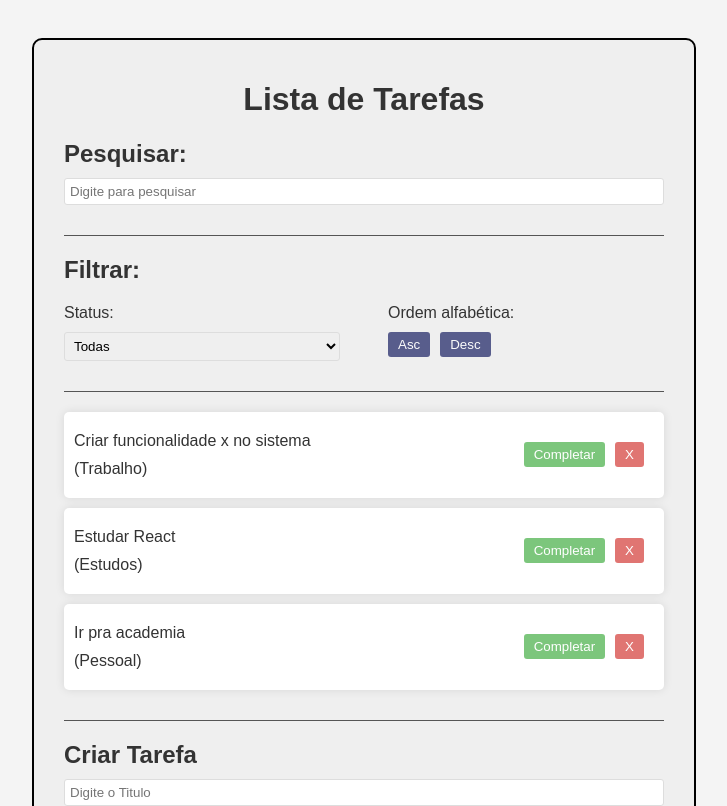
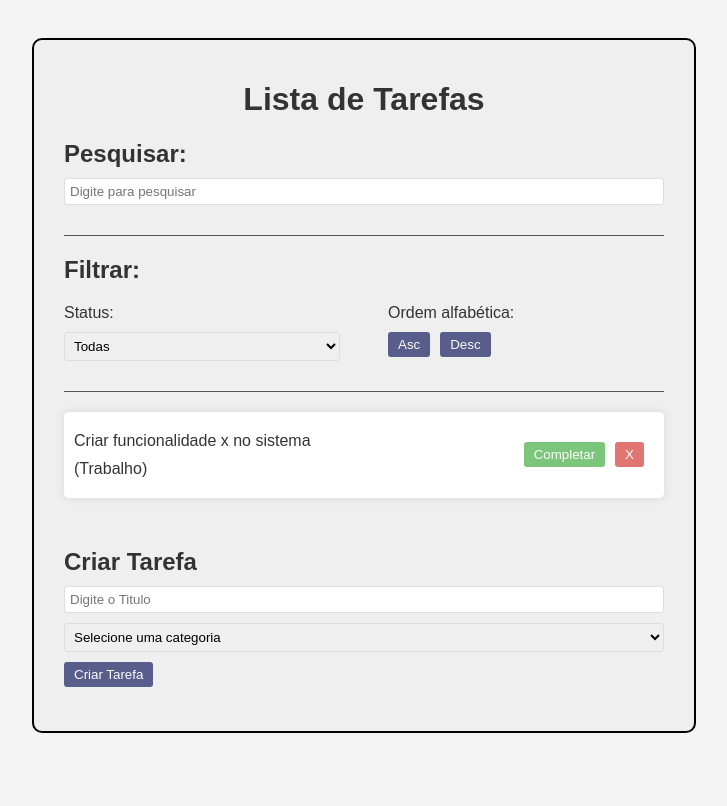
Before and after one commit to marcoshjunior/TodoList, a React (Vite) app: page / in a window 1280 px wide. Shown: the top 806 px of the page, without its empty margins (276-1003 px from the left). Built offline with nearby package versions, Linux system fonts and the light colour scheme.

Commit message:
localstorage adicionado

```diff
--- a/src/App.css
+++ b/src/App.css
@@ -46,7 +46,6 @@
 .todo-list {
   margin-bottom: 20px;
   padding-bottom: 20px;
-  border-bottom: 1px solid #555;
 }
 .todo {
   background-color: #fff;
--- a/src/App.jsx
+++ b/src/App.jsx
@@ -1,4 +1,4 @@
-import { useState } from "react";
+import { useState, useEffect } from "react";
 import Todo from "./components/Todo";
 import TodoForm from "./components/TodoForm";
 import Search from "./components/Search";
@@ -7,26 +7,30 @@
 
 function App() {
   // Armazenando os dados iniciais das tarefas
-  const [todos, setTodos] = useState([
+  // Aqui uma função dentro do useState
+  // Isso faz com que o localStorage seja lido,
+  // só uma vez quando o app carrega
+  const [todos, setTodos] = useState(() => {
+    // tenta pegar dados salvos no navegador
+    const savedTodos = localStorage.getItem("todos");
+    // se existir algo salvo, converte de JSON pra array
+    // se não existir nada, usa os dados padrão
+    return savedTodos
+      ? JSON.parse(savedTodos)
+      : [
           {
             id: 1,
             text: "Criar funcionalidade x no sistema",
             category: "Trabalho",
             isCompleted: false,
           },
-    {
-      id: 2,
-      text: "Ir pra academia",
-      category: "Pessoal",
-      isCompleted: false,
-    },
-    {
-      id: 3,
-      text: "Estudar React",
-      category: "Estudos",
-      isCompleted: false,
-    },
-  ]);
+        ];
+  });
+  // Sempre que a lista de tarefas mudar...
+  useEffect(() => {
+    // salva no localStorage como string (JSON)
+    localStorage.setItem("todos", JSON.stringify(todos));
+  }, [todos]); // executa sempre que "todos" mudar
 
   const [search, setSearch] = useState("");
   const [filter, setFilter] = useState("All");
@@ -45,6 +49,7 @@
     ];
     {
       /* adiciona a tarefa a lista de todos */
+      /* isso automaticamente vai salvar no localStorage */
     }
     setTodos(newTodos);
   };
@@ -55,6 +60,7 @@
     const filteredTodos = newTodos.filter((todo) =>
       todo.id !== id ? todo : null,
     );
+    // também salva automaticamente
     setTodos(filteredTodos);
   };
 
@@ -64,6 +70,7 @@
     newTodos.map((todo) =>
       todo.id === id ? (todo.isCompleted = !todo.isCompleted) : todo,
     );
+    // também salva automaticamente
     setTodos(newTodos);
   };
 
```
Lines whose indentation alone changed are shown as unchanged.
